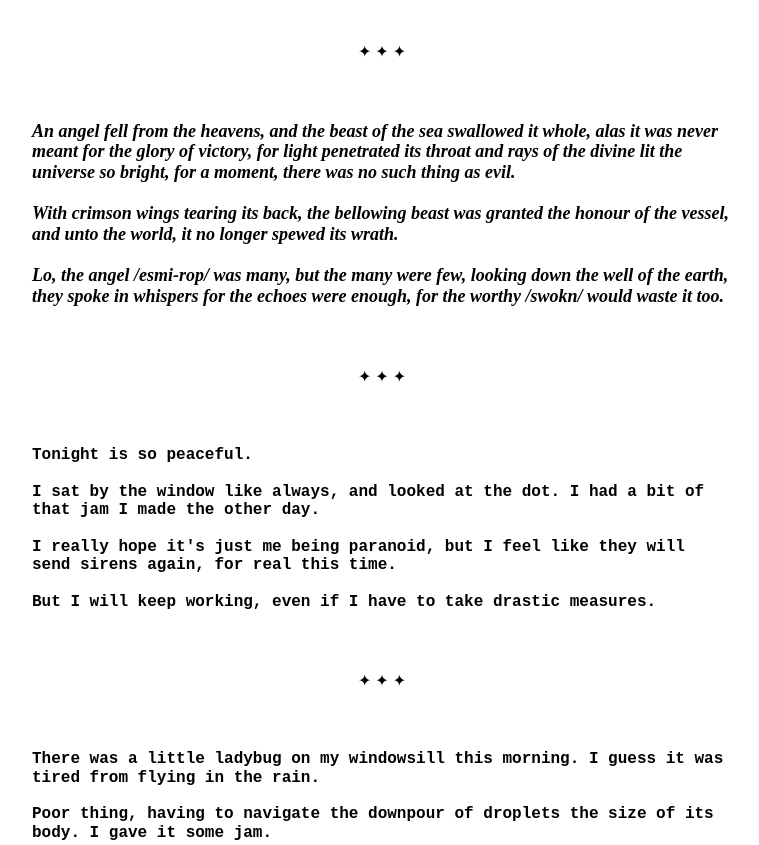
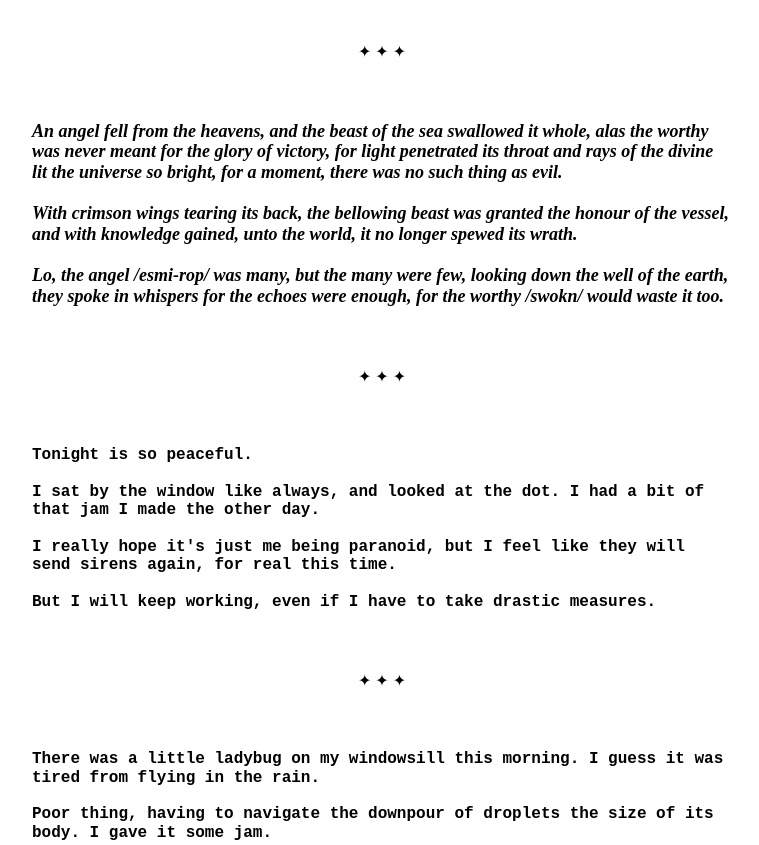
Before and after one commit to caffeinatedjey-ops/Jey-s-Little-Writings, a plain HTML site: page index.html in a window 1280 px wide. Shown: the part 7480-8325 px from the top of the page, without its empty margins (258-1017 px from the left). Drawn offline with Linux system fonts and the light colour scheme.

Commit message:
Add files via upload

```diff
--- a/index.html
+++ b/index.html
@@ -316,9 +316,9 @@ They were sweet. I made some jam. I don't have any bread, though, so I don't kno
 <div>✦ ✦ ✦</div>
 
 <pre class="italic-text">
-An angel fell from the heavens, and the beast of the sea swallowed it whole, alas it was never meant for the glory of victory, for light penetrated its throat and rays of the divine lit the universe so bright, for a moment, there was no such thing as evil.
+An angel fell from the heavens, and the beast of the sea swallowed it whole, alas the worthy was never meant for the glory of victory, for light penetrated its throat and rays of the divine lit the universe so bright, for a moment, there was no such thing as evil.
 
-With crimson wings tearing its back, the bellowing beast was granted the honour of the vessel, and unto the world, it no longer spewed its wrath.
+With crimson wings tearing its back, the bellowing beast was granted the honour of the vessel, and with knowledge gained, unto the world, it no longer spewed its wrath.
 
 Lo, the angel /esmi-rop/ was many, but the many were few, looking down the well of the earth, they spoke in whispers for the echoes were enough, for the worthy /swokn/ would waste it too.
 </pre>
@@ -515,7 +515,7 @@ My- my camera! It probably won't work, but the flash may illuminate-
 <pre class="italic-text">
 The beast of the sea, its size veiling the sky and clouds spiraling toward its eye, bellowed, staring unto time; its wings of blood shivered in the divine light.
 
-“Laying the truth on truth disguised, a promise competent enough to bear thy knowledge and possessing the wit to protect it from us; time, thee wretched omnipresent- try for all eternity, alas... the cycle of fate is yet stronger than our comprehension. Bare thy crown of mine blood, for thee shall always drop it unto mine maw.”
+“Time, thee wretched omnipresent- try for all eternity, alas... the cycle of fate is yet stronger than our comprehension. Bare thy crown of mine blood, for thee shall always drop it unto mine maw.”
 
 And the siren spread its wings, the vessel hath reborn anew-
 
```
